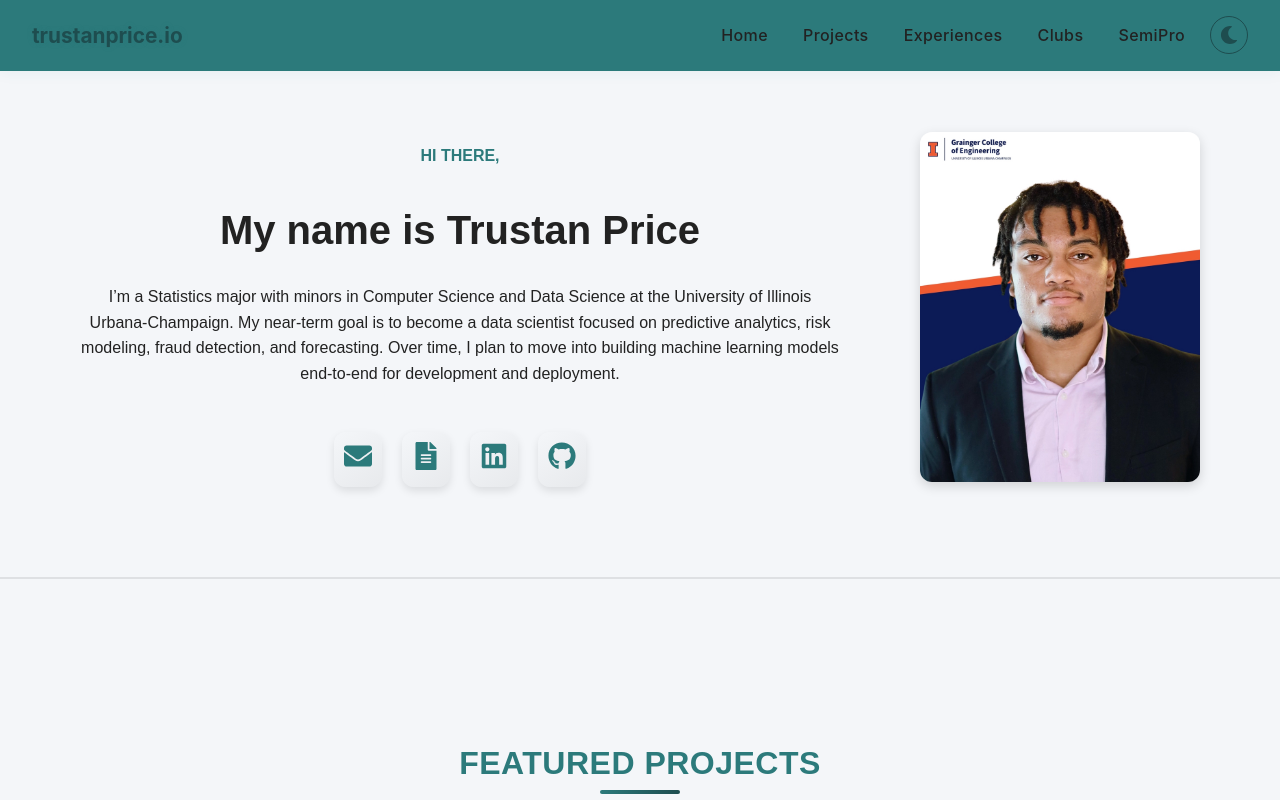
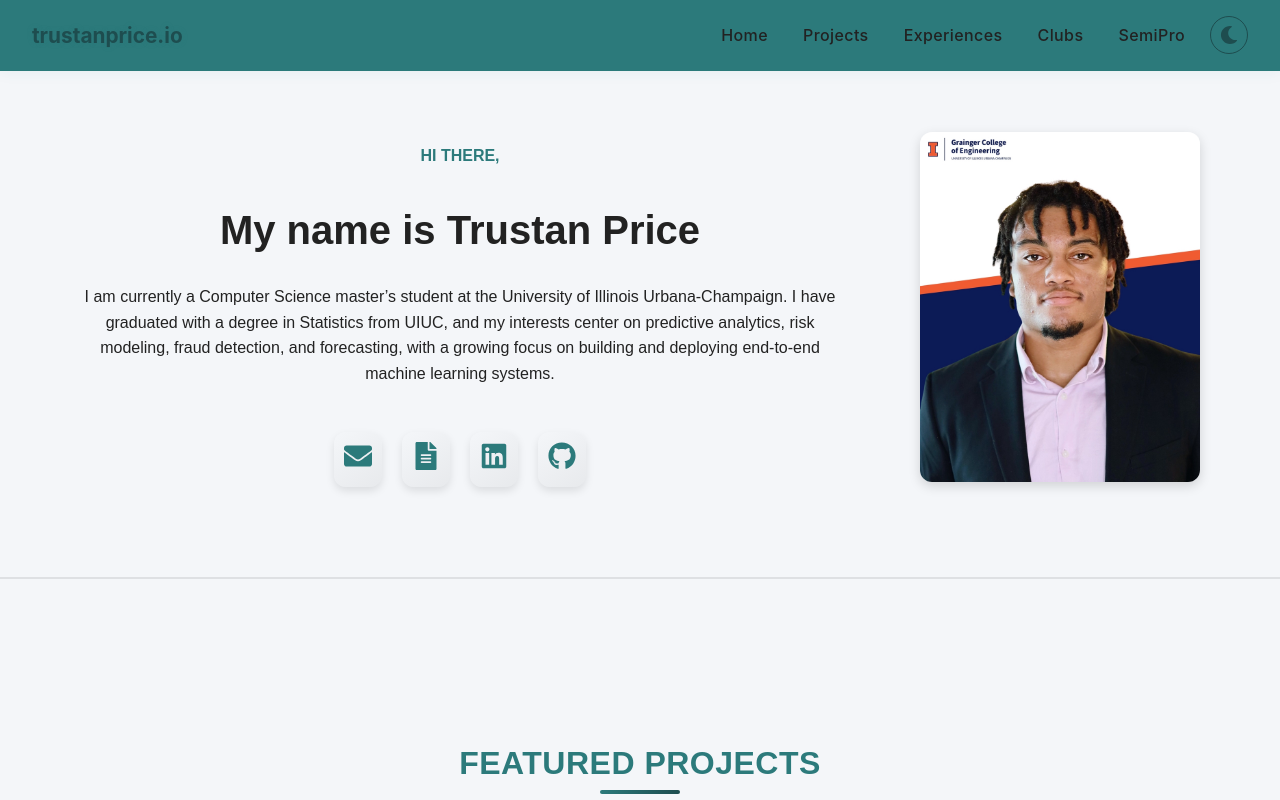
Before and after one commit to trustanprice/personal-portfolio, a React (Create React App) app: page / in a window 1280 px wide. Shown: the top 800 px of the page. Built offline with nearby package versions, Linux system fonts and the light colour scheme.

Commit message:
changing intro on home page

```diff
--- a/src/pages/Home.js
+++ b/src/pages/Home.js
@@ -14,12 +14,11 @@ function Home() {
             My name is <span className="highlight">Trustan Price</span>
           </h1>
           <p className="description">
-            I’m a Statistics major with minors in Computer Science and Data
-            Science at the University of Illinois Urbana-Champaign. My near-term
-            goal is to become a data scientist focused on predictive analytics,
-            risk modeling, fraud detection, and forecasting. Over time, I plan
-            to move into building machine learning models end-to-end for
-            development and deployment.
+            I am currently a Computer Science master’s student at the University of
+            Illinois Urbana-Champaign. I have graduated with a degree in Statistics from
+            UIUC, and my interests center on predictive analytics, risk modeling, fraud
+            detection, and forecasting, with a growing focus on building and deploying
+            end-to-end machine learning systems.
           </p>
           <div className="links">
             <a
```
